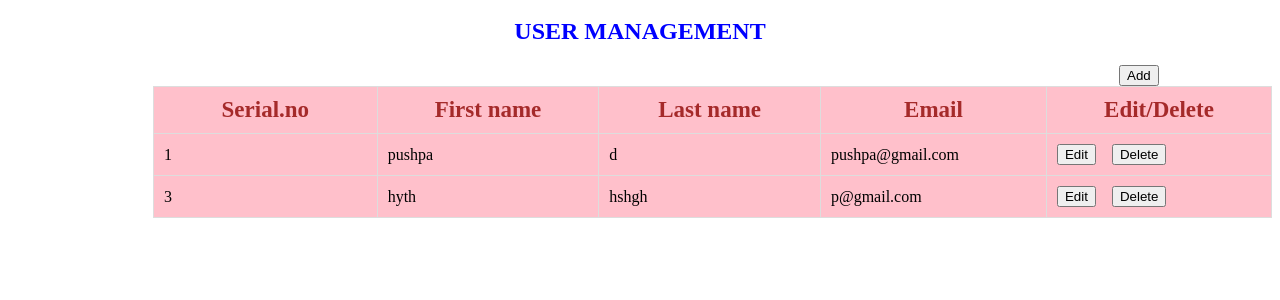
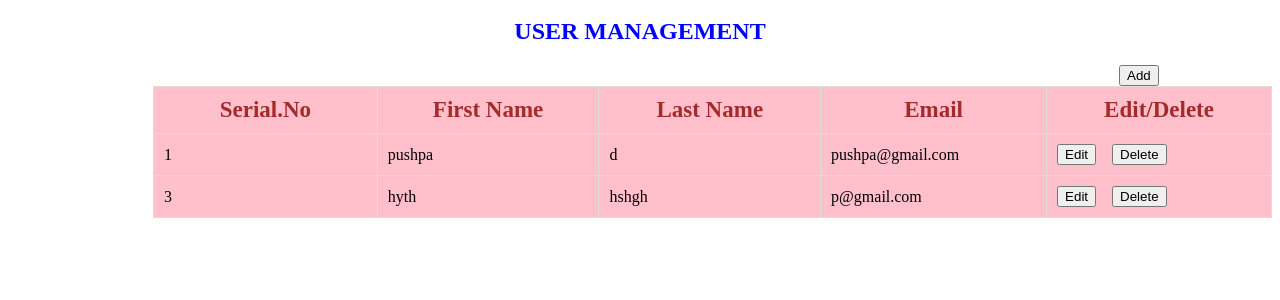
Before and after one commit to pushpa69/newsample, a PHP site: page /salford/admin-1/user.php in a window 1280 px wide. Shown: the part 151-451 px from the top of the page. Run offline with PHP 8.4, Linux system fonts and the light colour scheme; data comes from the database, SQL or seed files in the repository.

Commit message:
desgin changes

```diff
--- a/admin-1/user.php
+++ b/admin-1/user.php
@@ -7,7 +7,6 @@
 		$retval=mysql_query('SELECT * FROM users');
 	}
 ?>
-
 <html>
 	<head>
 	<link rel="stylesheet" type="text/css" href="user style.css"></link>
@@ -21,21 +20,20 @@
 			<div id="table">
 				<table   cellspacing="0">
 				  <tr>
-					<th> Serial.no</td>
-					<th id="width">First name</td>
-					<th id="width">Last name</td>
+					<th> Serial.No</td>
+					<th id="width">First Name</td>
+					<th id="width">Last Name</td>
 					<th id="width">Email</td>
 					<th id="width">Edit/Delete</td>
 				  </tr>
-
 				   <?php  while($row=mysql_fetch_array($retval)){ ?>
-
 				  <tr>
 					<td> <?php echo $row['u_id'];?></td>
 					<td> <?php echo $row['firstname'];?></td>
 					<td> <?php echo $row['lastname'];?> </td>
 					<td> <?php echo $row['email'];?></td>
-					<td><a href="editprofile.php?id=<?php echo $row['u_id'];?>"><input type="button" value="Edit"/></a>&nbsp &nbsp <input type="button" onclick="deleteUser(<?php echo $row['u_id'];?>)" name="delete" value="Delete"/></td>
+					<td><a style="text-decoration:none;" href="editprofile.php?id=<?php echo $row['u_id'];?>"><input type="button" value="Edit"/></a>&nbsp &nbsp
+					<input type="button" onclick="deleteUser(<?php echo $row['u_id'];?>)" name="delete" value="Delete"/></td>
 				 </tr>
 				   <?php }?>
 				</table>
```
